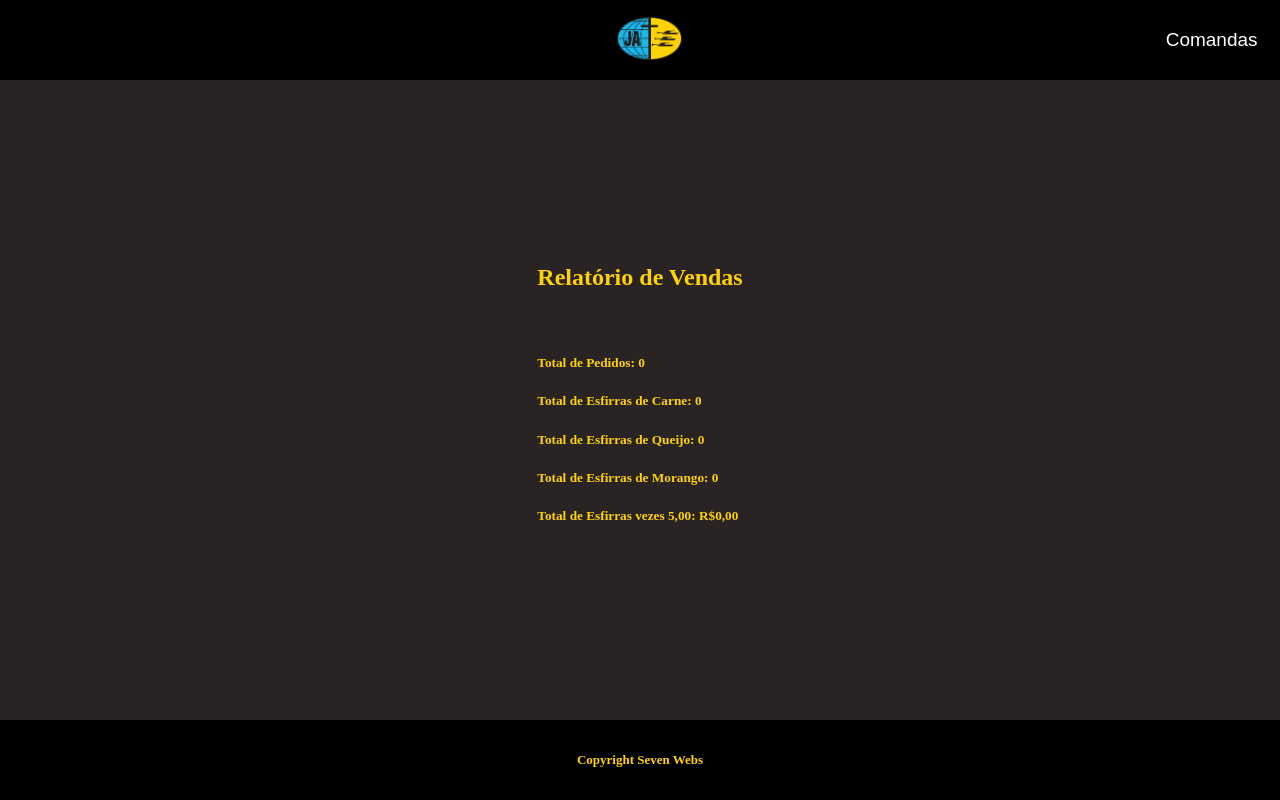
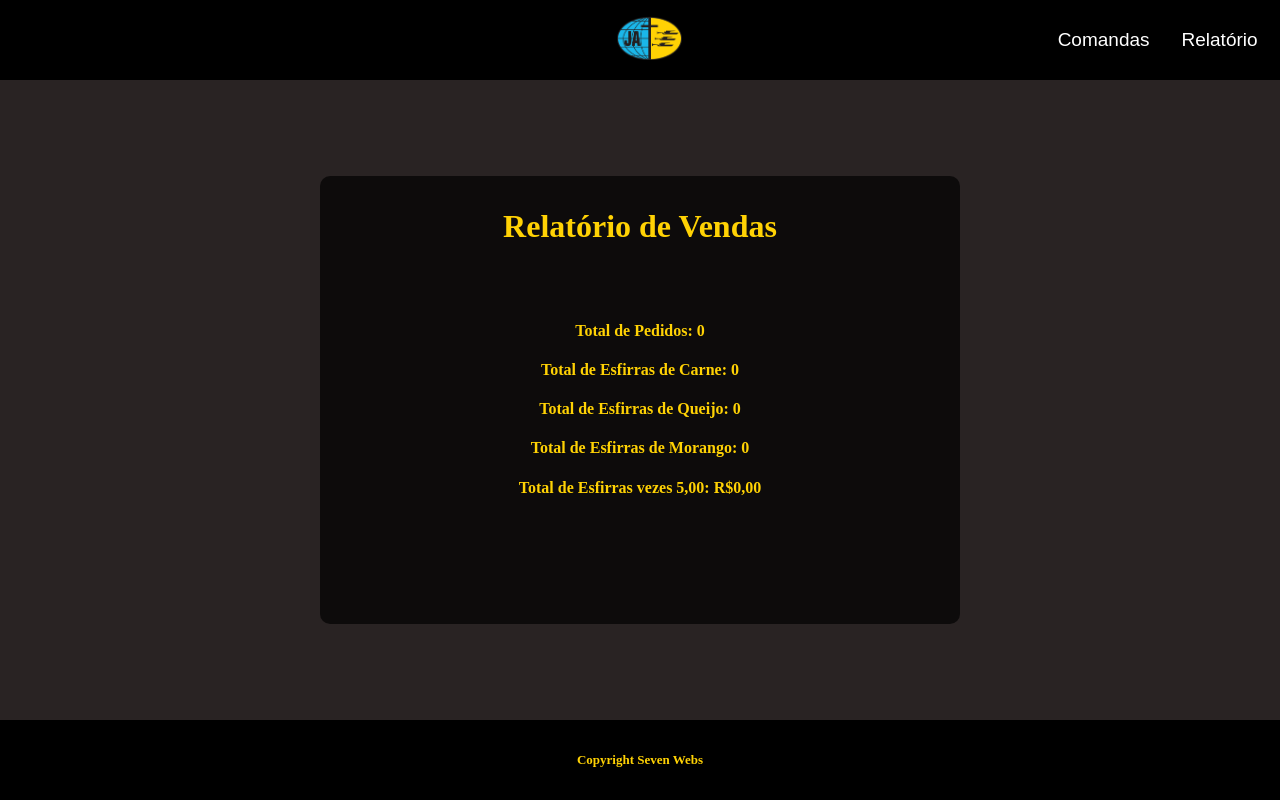
Before and after one commit to EduardoASilva/pedidosja, a Django app: page /relatorio/ in a window 1280 px wide. Run offline with Django 3.2, Linux system fonts and the light colour scheme; the visitor is signed in with stand-in values (Sample User, id 1); data that the repository does not hold is empty; some libraries are stand-ins or nearby versions.

Commit message:
ajustes layout relatorio, botao relatorio na nav

```diff
--- a/pedidos/static/css/style.css
+++ b/pedidos/static/css/style.css
@@ -526,3 +526,12 @@ input[type=number]::-webkit-inner-spin-button,input[type=number]::-webkit-outer-
   filter: brightness(1.5);
 
 }
+
+.rel{
+    display: block;
+    text-align: center;
+    background-color: rgba(0, 0, 0, 0.678);
+    border-radius: 5px;
+    height: 70%;
+    width: 50%;
+}
--- a/templates/partials/header.html
+++ b/templates/partials/header.html
@@ -15,6 +15,12 @@
                     <p style="margin:10px;">Comandas</p>
                 </a>
             </button>
+
+            <button class="btn-nav">
+                <a href="{% url 'relatorio' %}" style=" color: #FFF; text-decoration: none; font-size: 19px;">
+                    <p style="margin:10px;">Relatório</p>
+                </a>
+            </button>
         </div>
         {% endif %}
     </nav>
--- a/templates/relatorio.html
+++ b/templates/relatorio.html
@@ -1,12 +1,12 @@
 {% extends 'base.html' %}
 
 {% block content %}
-        <div>
-            <h3 class="titulo-pedido-comanda">Relatório de Vendas</h3><br>
-            <h5>Total de Pedidos: {{ pedidos }}</h5>
-            <h5>Total de Esfirras de Carne: {{ carne }}</h5>
-            <h5>Total de Esfirras de Queijo: {{ queijo }}</h5>
-            <h5>Total de Esfirras de Morango: {{ morango }}</h5>
-            <h5>Total de Esfirras vezes 5,00: {{ valor_total }}</h5>
+        <div class="" style="display: block; text-align: center; background-color: rgba(0, 0, 0, 0.678); border-radius: 10px; height: 70%; width: 50%;">
+            <h3 class="titulo-relatorio" style="margin-bottom:1px;">Relatório de Vendas</h3><br>
+            <h4 style="margin-top:5px;">Total de Pedidos: {{ pedidos }}</h4>
+            <h4>Total de Esfirras de Carne: {{ carne }}</h4>
+            <h4>Total de Esfirras de Queijo: {{ queijo }}</h4>
+            <h4>Total de Esfirras de Morango: {{ morango }}</h4>
+            <h4>Total de Esfirras vezes 5,00: {{ valor_total }}</h4>
         </div>
 {% endblock content %}
```
